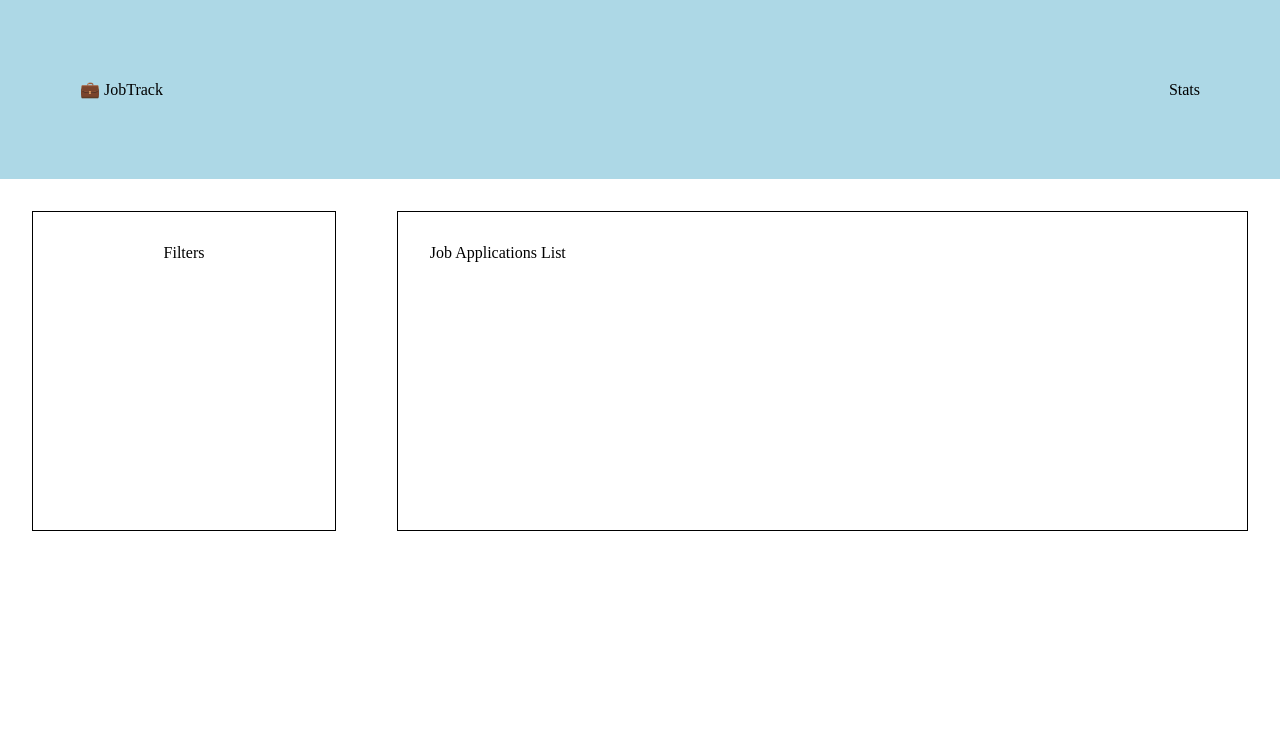
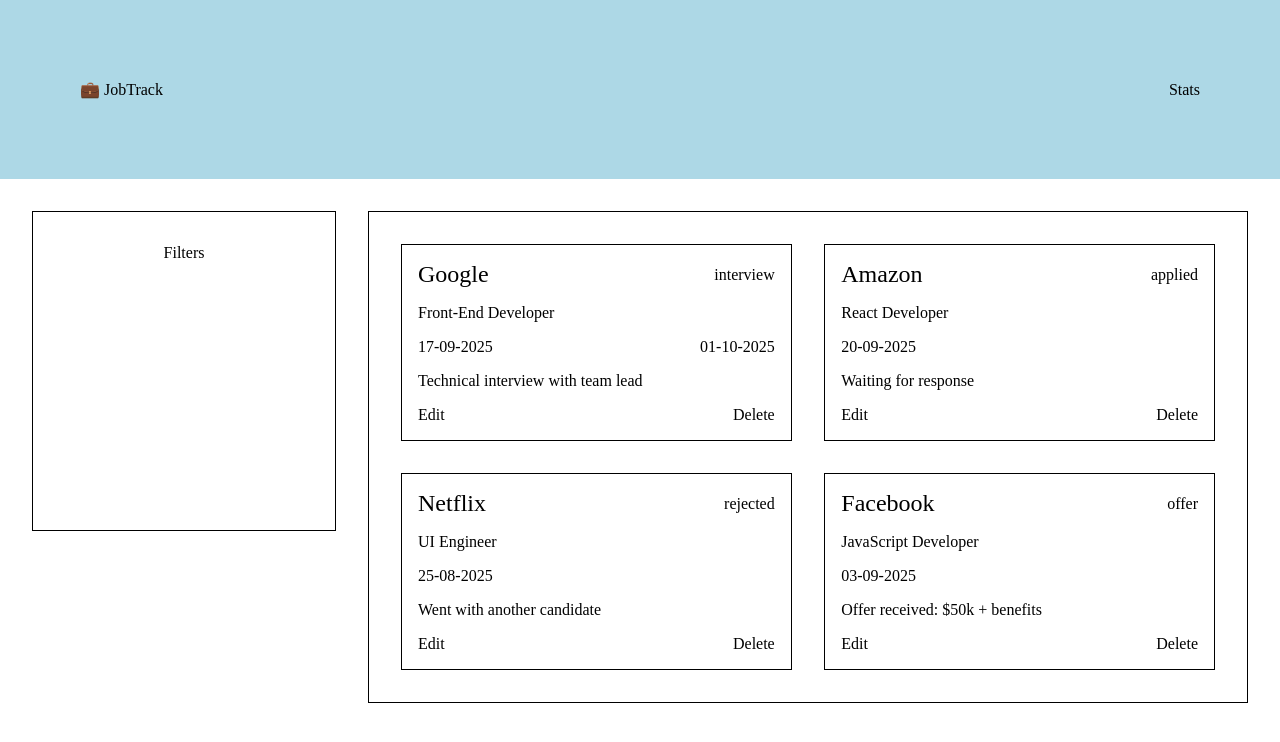
Before and after one commit to Srdjan-P/JobTrack, a React (Vite) app: page / in a window 1280 px wide. Shown: the top 742 px of the page. Built offline with nearby package versions, Linux system fonts and the light colour scheme.

Commit message:
Added initial data

```diff
--- a/src/App.jsx
+++ b/src/App.jsx
@@ -4,6 +4,45 @@
 import Stats from "./components/Stats";
 import Filters from "./components/Filters"
 import JobApplicationsList from "./components/JobApplicationsList"
+
+const initialApplications = [
+  {
+    id: 1,
+    company: "Google",
+    position: "Front-End Developer",
+    status: "interview",
+    dateApplied: "17-09-2025",
+    nextInterview: "01-10-2025",
+    notes: "Technical interview with team lead",
+  },
+  {
+    id: 2,
+    company: "Amazon",
+    position: "React Developer",
+    status: "applied",
+    dateApplied: "20-09-2025",
+    nextInterview: "",
+    notes: "Waiting for response",
+  },
+  {
+    id: 3,
+    company: "Netflix",
+    position: "UI Engineer",
+    status: "rejected",
+    dateApplied: "25-08-2025",
+    nextInterview: "",
+    notes: "Went with another candidate",
+  },
+  {
+    id: 4,
+    company: "Facebook",
+    position: "JavaScript Developer",
+    status: "offer",
+    dateApplied: "03-09-2025",
+    nextInterview: "",
+    notes: "Offer received: $50k + benefits",
+  },
+];
 
 export default function App() {
   return <div className="app-layout">
@@ -13,7 +52,7 @@
     </Nav>
     <Main>
       <Filters />
-      <JobApplicationsList />
+      <JobApplicationsList initialData={initialApplications} />
     </Main>
   </div>
 }
--- a/src/components/JobApplication.jsx
+++ b/src/components/JobApplication.jsx
@@ -1,3 +1,28 @@
-export default function JobApplication() {
-  return <div>Job Application</div>
+export default function JobApplication({ data }) {
+  return <div className="application-card">
+    <div className="application-header">
+      <div className="company-name">
+        {data.company}
+      </div>
+      <div>
+        {data.status}
+      </div>
+    </div>
+    <div className="position">
+      {data.position}
+    </div>
+    <div className="dates">
+      <span>
+        {data.dateApplied}
+      </span>
+      <span>{data.nextInterview}</span>
+    </div>
+    <div className="notes">
+      {data.notes}
+    </div>
+    <div className="actions">
+      <span>Edit</span>
+      <span>Delete</span>
+    </div>
+  </div>
 }
--- a/src/components/JobApplicationsList.jsx
+++ b/src/components/JobApplicationsList.jsx
@@ -1,3 +1,7 @@
-export default function JobApplicationsList() {
-  return <div className="jobs-list">Job Applications List</div>
+import JobApplication from "./JobApplication";
+
+export default function JobApplicationsList({ initialData }) {
+  return <div className="jobs-list">
+    {initialData.map((data) => <JobApplication data={data} key={data.id} />)}
+  </div>
 }
--- a/src/sass/styles.scss
+++ b/src/sass/styles.scss
@@ -20,7 +20,8 @@
 
   main {
     display: flex;
-    justify-content: space-between;
+    justify-content: center;
+    gap: 2rem;
     padding: 2rem;
 
     .filters {
@@ -33,9 +34,50 @@
     }
 
     .jobs-list {
+      display: flex;
+      justify-content: space-between;
+      flex-wrap: wrap;
       border: 1px solid black;
-      width: 70%;
+      max-width: 55rem;
+      height: fit-content;
       padding: 2rem;
+      gap: 2rem;
+
+      .application-card {
+        display: flex;
+        flex-direction: column;
+        width: 48%;
+        min-width: 20rem;
+        height: fit-content;
+        border: 1px solid black;
+        padding: 1rem;
+        gap: 1rem;
+
+        .application-header {
+          display: flex;
+          justify-content: space-between;
+          height: fit-content;
+          align-items: center;
+
+          .company-name {
+            font-size: 1.5rem;
+          }
+        }
+
+        .position {}
+
+        .dates {
+          display: flex;
+          justify-content: space-between;
+        }
+
+        .notes {}
+
+        .actions {
+          display: flex;
+          justify-content: space-between;
+        }
+      }
     }
   }
 }
```
